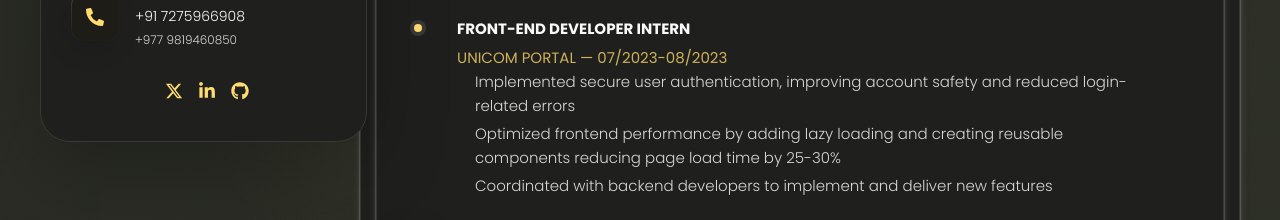
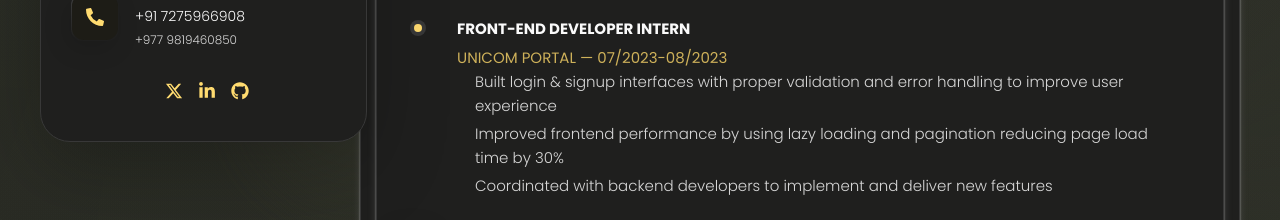
Before and after one commit to RajeevBaniya/portfolio, a React (Vite) app: page /resume in a window 1280 px wide. Shown: the part 491-711 px from the top of the page. Built offline with nearby package versions, Linux system fonts and the light colour scheme.

Commit message:
Updated resume section

```diff
--- a/src/pages/Resume/Resume.jsx
+++ b/src/pages/Resume/Resume.jsx
@@ -37,11 +37,6 @@ const Resume = () => {
             title="SOFTWARE DEVELOPER INTERN"
             company="ECSC GROUP"
             date="12/2024-05/2025"
-            // descriptions={[
-            //   "Implemented secure user authentication, improving account safety and reduced login-related errors",
-            //   "Optimized frontend performance by adding lazy loading and creating reusable components reducing page load time by 25-30% ",
-            //   "Coordinated with backend developers to implement and deliver new features",
-            // ]}
           />
         </ol>
         <br />
@@ -51,8 +46,8 @@ const Resume = () => {
             company="UNICOM PORTAL"
             date="07/2023-08/2023"
             descriptions={[
-              "Implemented secure user authentication, improving account safety and reduced login-related errors",
-              "Optimized frontend performance by adding lazy loading and creating reusable components reducing page load time by 25-30% ",
+              "Built login & signup interfaces with proper validation and error handling to improve user experience",
+              "Improved frontend performance by using lazy loading and pagination reducing page load time by 30%",
               "Coordinated with backend developers to implement and deliver new features",
             ]}
           />
```
